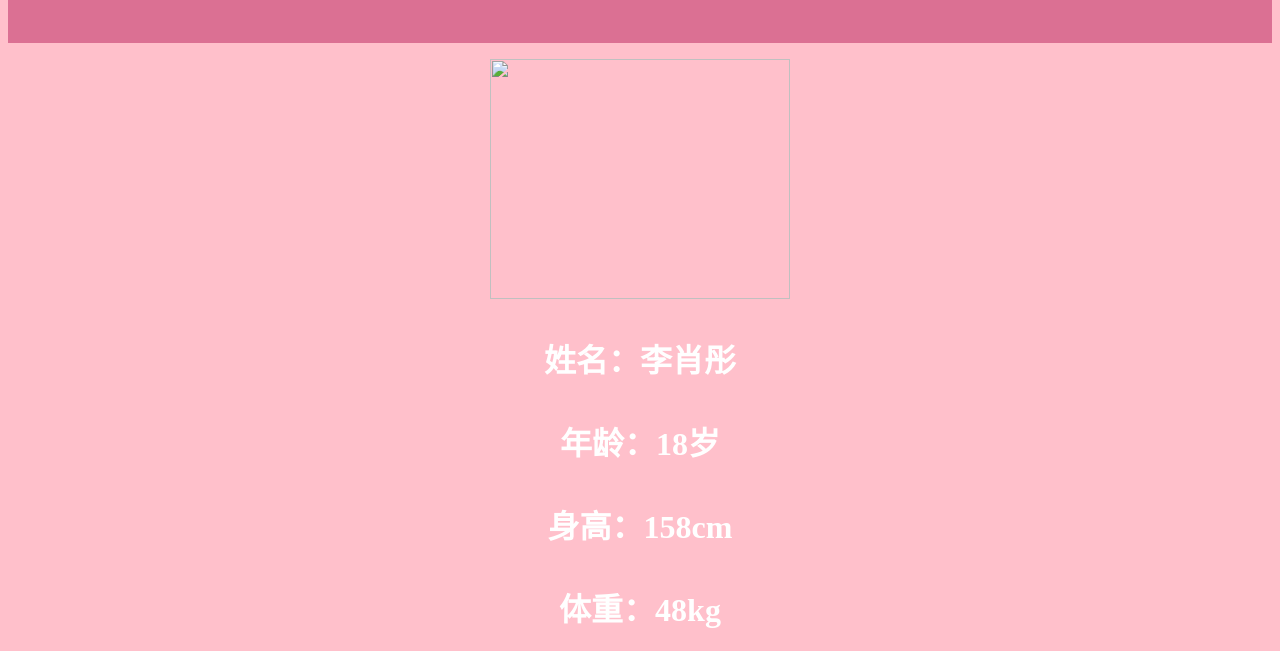
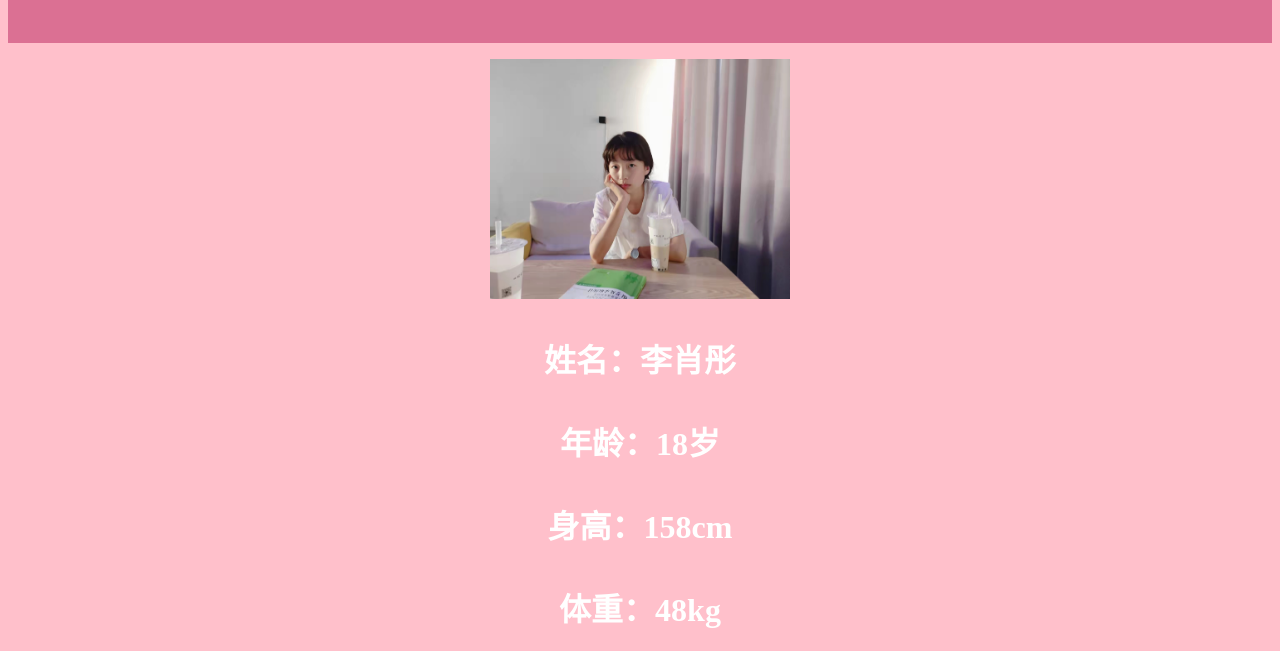
Before and after one commit to hushno/html.github.io, a plain HTML site: page index.html in a window 1280 px wide. Shown: the part 149-800 px from the top of the page. Drawn offline with Linux system fonts and the light colour scheme.

Commit message:
Update index.html

```diff
--- a/index.html
+++ b/index.html
@@ -23,7 +23,7 @@
   <font size="6"><h1>初识</h1></font>
    </div>
 
-    <p align="center"><img src="新建文件夹1/1.jpg"width="300"height="240"/></p>
+    <p align="center"><img src="1.jpg"width="300"height="240"/></p>
     <font size="6" color="white"><p align="center"><b>姓名：李肖彤<br><br>年龄：18岁<br><br>身高：158cm<br><br>体重：48kg<br><br>爱好：音乐，拍摄，小说<br><br>风格：可爱（自以为）<br><br>优点：心态好，外向<br><br>缺点：不爱整理，乱丢东西</b></p></font>
 
 
```
